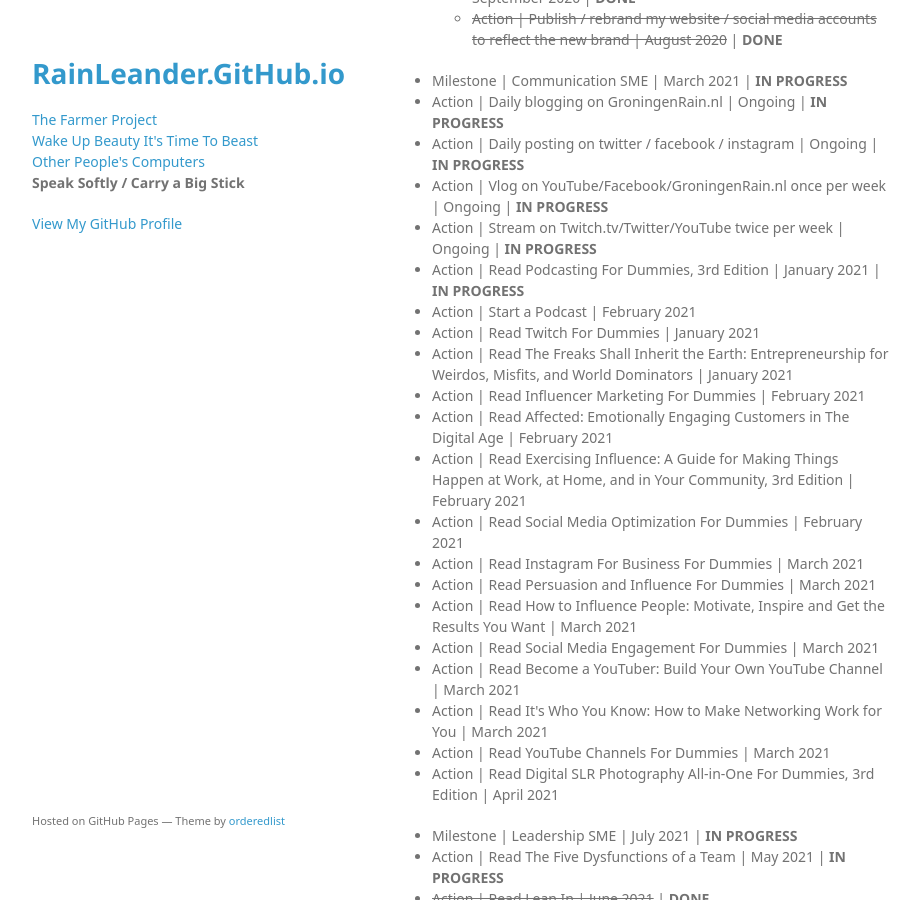
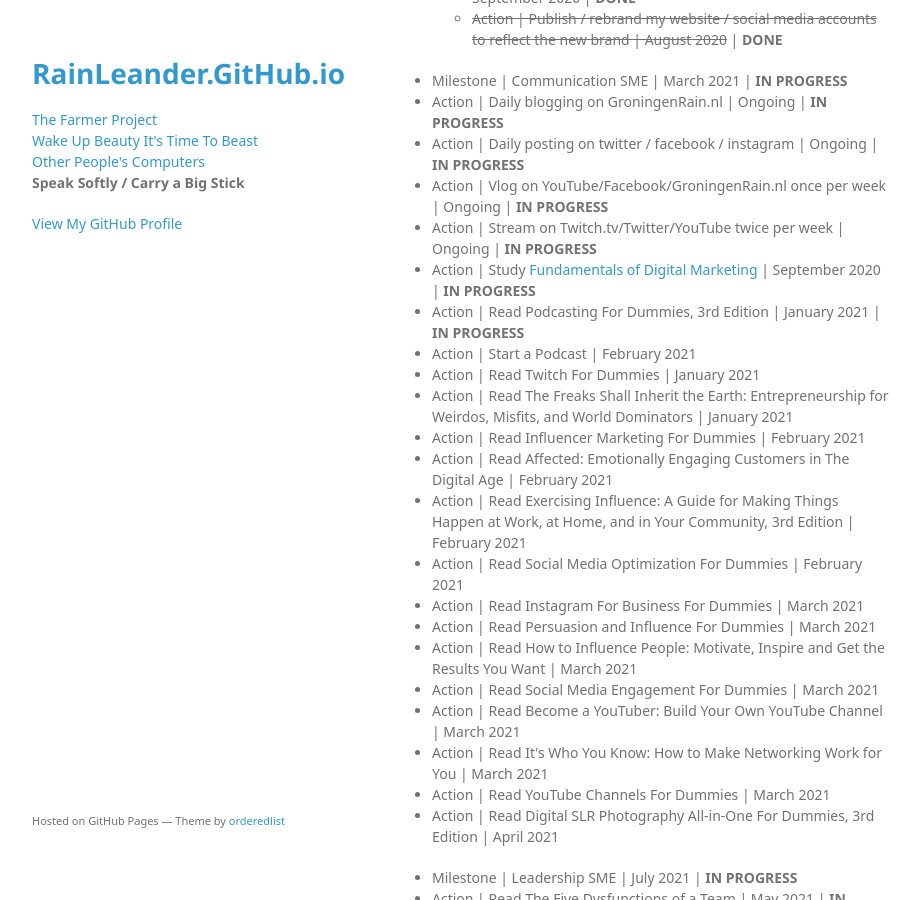
Before and after one commit to rainleander/rainleander.github.io, a Jekyll site: the page speak-softly.html, which Jekyll copies as it is, in a window 1280 px wide and 900 px high, scrolled down 1115 px. Shown: the whole window, without its empty margins (178-1098 px from the left). Built offline with Jekyll 4.4.1, drawn with Linux system fonts in a browser that asks for light colours; some web fonts are replaced.

Commit message:
Update speak-softly.html

```diff
--- a/speak-softly.html
+++ b/speak-softly.html
@@ -68,6 +68,7 @@
         <li>Action | Daily posting on twitter / facebook / instagram | Ongoing | <b>IN PROGRESS</b></li>
         <li>Action | Vlog on YouTube/Facebook/GroningenRain.nl once per week | Ongoing | <b>IN PROGRESS</b></li>
         <li>Action | Stream on Twitch.tv/Twitter/YouTube twice per week | Ongoing | <b>IN PROGRESS</b></li>
+        <li>Action | Study <a href="https://learndigital.withgoogle.com/digitalgarage/course/digital-marketing">Fundamentals of Digital Marketing</a> | September 2020 | <b>IN PROGRESS</b></li>
         <li>Action | Read Podcasting For Dummies, 3rd Edition | January 2021 | <b>IN PROGRESS</b></li>
         <li>Action | Start a Podcast | February 2021</li>
         <li>Action | Read Twitch For Dummies | January 2021</li>
```
